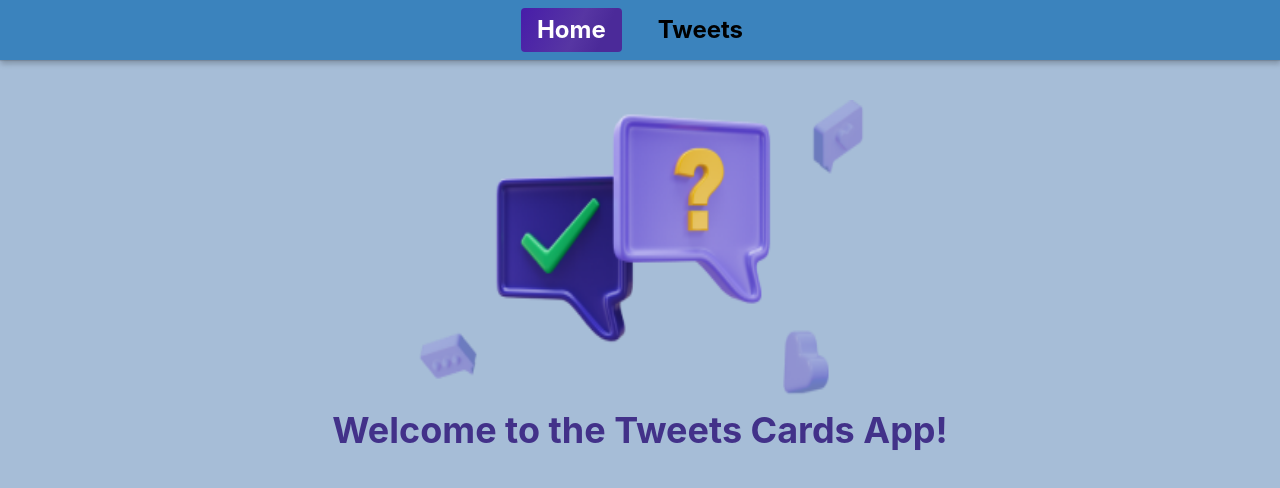
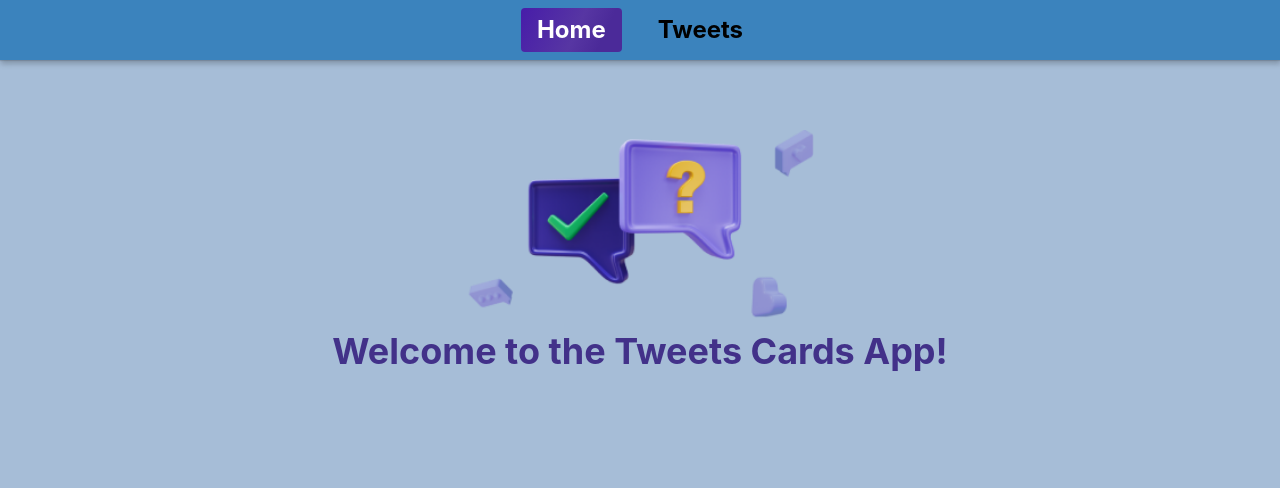
Before and after one commit to Mariya-Litvin/tweets-cards, a React (Create React App) app: page /tweets-cards/tweets in a window 1280 px wide. Both pictures are taken after a click on the element "Go back". Shown: the top 488 px of the page. Built offline with nearby package versions, Linux system fonts and the light colour scheme; no server answers.

Commit message:
update: Home

```diff
--- a/src/components/ButtonLoadMore/ButtonLoadMore.styled.js
+++ b/src/components/ButtonLoadMore/ButtonLoadMore.styled.js
@@ -7,7 +7,7 @@ export const BtnLoadMore = styled.button`
   background-color: #3b83bd;
   transition: all 250ms cubic-bezier(0.4, 0, 0.2, 1);
   text-align: center;
-  display: inline-block;
+  display: block;
   color: #fff;
   border: none;
   text-decoration: none;
@@ -17,7 +17,7 @@ export const BtnLoadMore = styled.button`
   line-height: 24px;
   font-style: normal;
   font-weight: 500;
-  width: 130px;
+  width: 160px;
   box-shadow: 0px 3px 1px -2px rgba(0, 0, 0, 0.2),
     0px 2px 2px 0px rgba(0, 0, 0, 0.14), 0px 1px 5px 0px rgba(0, 0, 0, 0.12);
   :hover,
--- a/src/pages/Home/Home.jsx
+++ b/src/pages/Home/Home.jsx
@@ -3,7 +3,7 @@ import logo from "../../images/logo.png";
 const Home = () => {
   return (
     <>
-      <HomeImg src={logo} alt="logo" />
+      <HomeImg width="350px" height="200px" src={logo} alt="logo" />
       <HomeText>Welcome to the Tweets Cards App!</HomeText>
     </>
   );
--- a/src/pages/Home/Home.styled.js
+++ b/src/pages/Home/Home.styled.js
@@ -1,14 +1,8 @@
 import styled from "styled-components";
 
 export const HomeImg = styled.img`
-  margin-top: 20px;
+  margin-top: 50px;
   margin-bottom: 10px;
-  width: 350px;
-  height: 200px;
-  @media screen and (min-width: 768px) {
-    width: 450px;
-    height: 300px;
-  }
 `;
 
 export const HomeText = styled.p`
```
